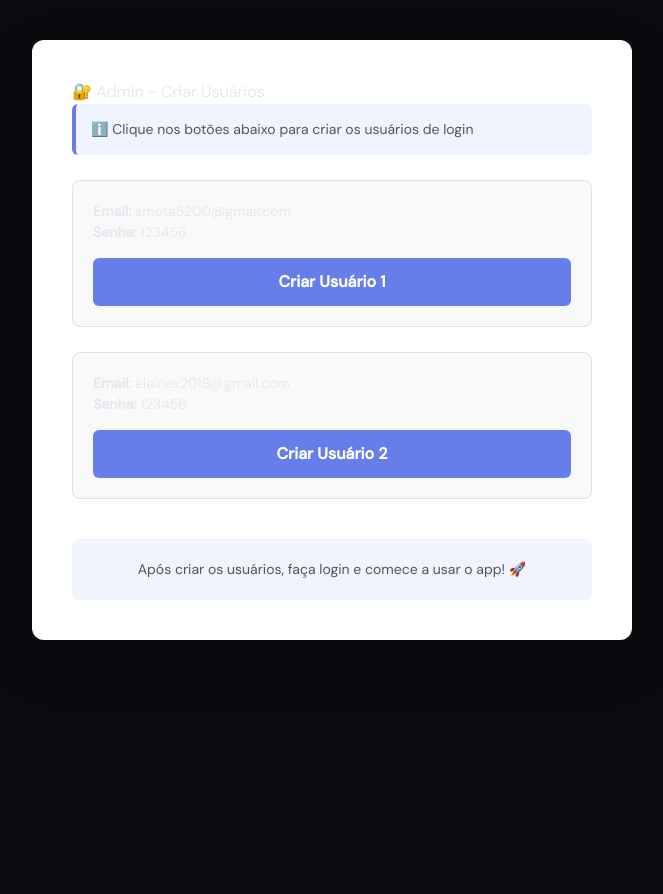
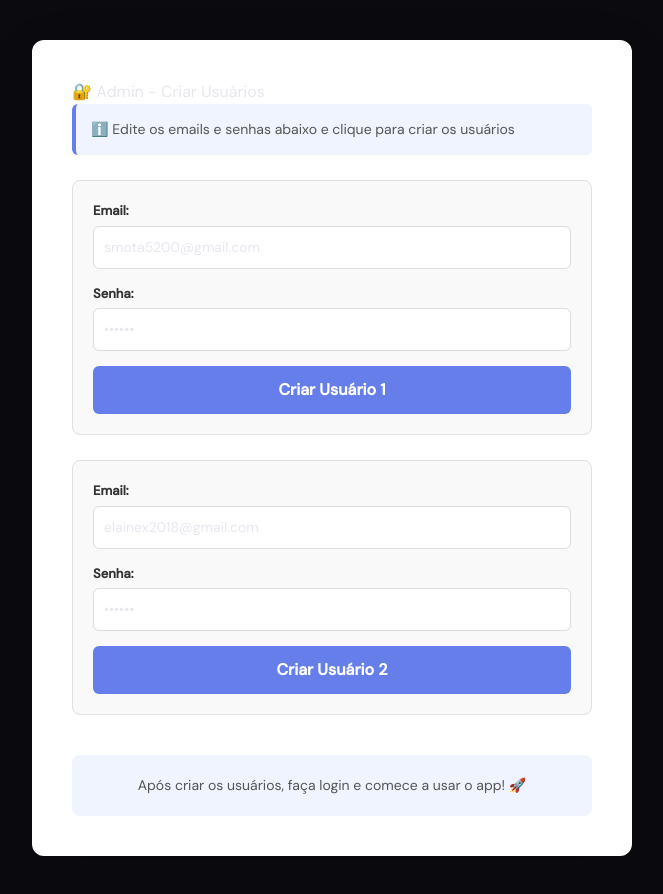
Before and after one commit to smota5200-stack/Planejamento-Familiar, a React (Vite) app in the folder frontend/: page /admin in a window 1280 px wide. Shown: the whole page, without its empty margins (308-971 px from the left). Before the commit the page ends 800 px from the top, so only its background shows below. Built offline with nearby package versions, Linux system fonts and the light colour scheme; no server answers.

Commit message:
Make email and password editable in admin panel

```diff
--- a/frontend/src/pages/Admin.jsx
+++ b/frontend/src/pages/Admin.jsx
@@ -6,6 +6,12 @@ export default function AdminPanel() {
     { email: 'smota5200@gmail.com', password: '123456', status: null },
     { email: 'elainex2018@gmail.com', password: '123456', status: null }
   ])
+
+  const updateUser = (index, field, value) => {
+    const newUsers = [...users]
+    newUsers[index][field] = value
+    setUsers(newUsers)
+  }
 
   const createUser = async (index) => {
     const user = users[index]
@@ -42,14 +48,31 @@ export default function AdminPanel() {
       <h1>🔐 Admin - Criar Usuários</h1>
 
       <div style={styles.infoBox}>
-        ℹ️ Clique nos botões abaixo para criar os usuários de login
+        ℹ️ Edite os emails e senhas abaixo e clique para criar os usuários
       </div>
 
       {users.map((user, idx) => (
         <div key={idx} style={styles.userCard}>
-          <div style={styles.userInfo}>
-            <p><strong>Email:</strong> {user.email}</p>
-            <p><strong>Senha:</strong> {user.password}</p>
+          <div style={styles.formGroup}>
+            <label style={styles.label}>Email:</label>
+            <input
+              type="email"
+              value={user.email}
+              onChange={(e) => updateUser(idx, 'email', e.target.value)}
+              style={styles.input}
+              placeholder="seu@email.com"
+            />
+          </div>
+
+          <div style={styles.formGroup}>
+            <label style={styles.label}>Senha:</label>
+            <input
+              type="password"
+              value={user.password}
+              onChange={(e) => updateUser(idx, 'password', e.target.value)}
+              style={styles.input}
+              placeholder="senha"
+            />
           </div>
 
           <button
@@ -117,9 +140,24 @@ const styles = {
     borderRadius: '8px',
     border: '1px solid #e0e0e0'
   },
-  userInfo: {
-    marginBottom: '15px',
-    fontSize: '14px'
+  formGroup: {
+    marginBottom: '15px'
+  },
+  label: {
+    display: 'block',
+    marginBottom: '5px',
+    color: '#333',
+    fontWeight: '600',
+    fontSize: '13px'
+  },
+  input: {
+    width: '100%',
+    padding: '10px',
+    border: '1px solid #ddd',
+    borderRadius: '6px',
+    fontSize: '14px',
+    boxSizing: 'border-box',
+    fontFamily: 'inherit'
   },
   button: {
     width: '100%',
```
